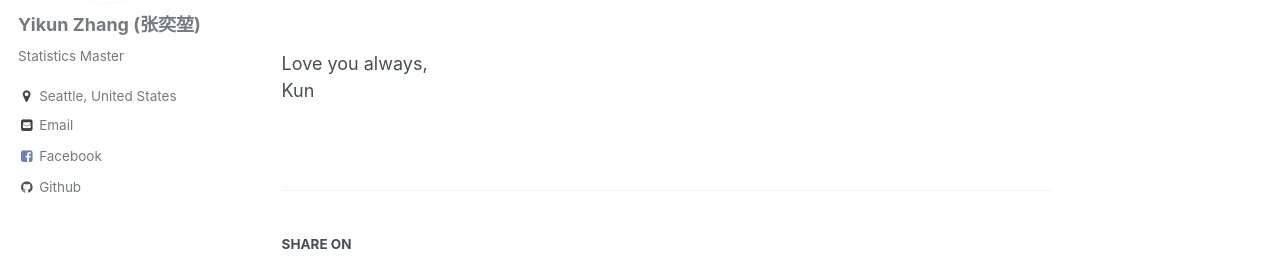
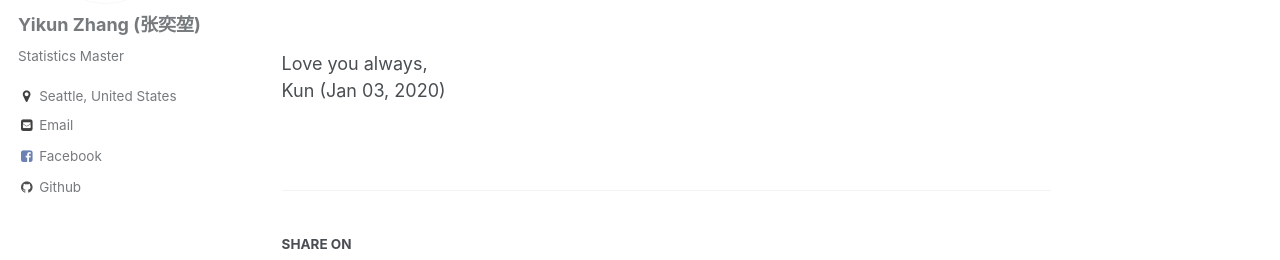
Before and after one commit to zhangyk8/zhangyk8.github.io, a Jekyll site: the page built from _portfolio/portfolio-4.md, in a window 1280 px wide and 900 px high, scrolled down 1620 px. Shown: the part 280-540 px from the top of the window. Built offline with Jekyll 4.4.1, drawn with Linux system fonts in a browser that asks for light colours.

Commit message:
Update portfolio-4.md

```diff
--- a/_portfolio/portfolio-4.md
+++ b/_portfolio/portfolio-4.md
@@ -70,4 +70,4 @@ With a smile from the bottom of his heart… <br/>
 <br/>
 
 Love you always, <br/>
-Kun
+Kun (Jan 03, 2020)
```
